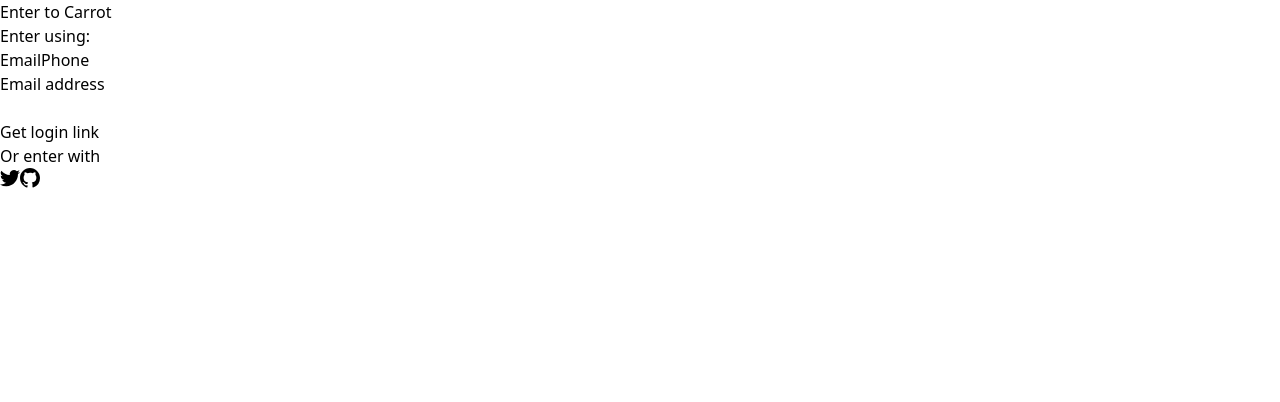
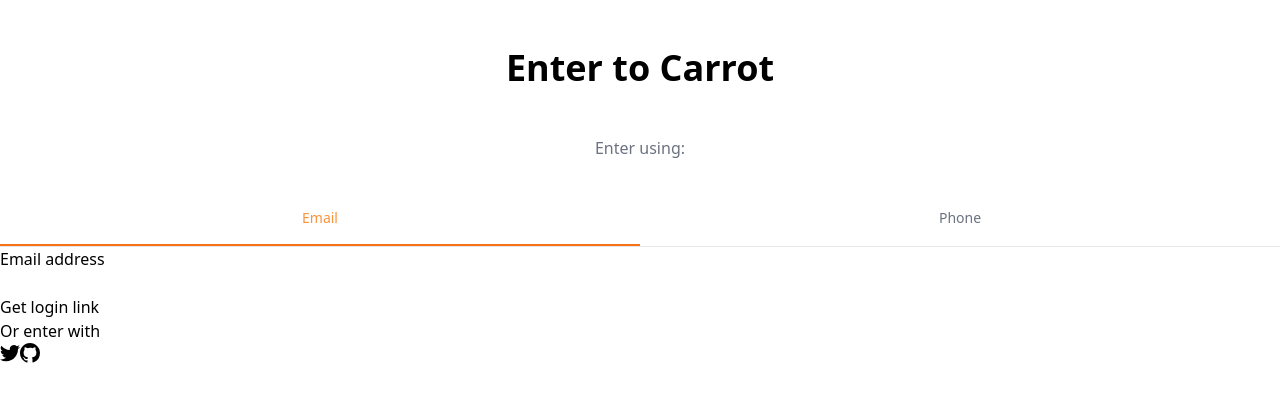
Before and after one commit to joooonis/carrot-market, a Next.js app: page /enter in a window 1280 px wide. Shown: the top 402 px of the page. Built offline with nearby package versions, Linux system fonts and the light colour scheme.

Commit message:
feat : cls utill function tailwind className에 조건부 styling을 할 때 백틱(`) 대신 사용하기 위한 유틸함수입니다.

```diff
--- a/pages/enter.tsx
+++ b/pages/enter.tsx
@@ -1,18 +1,44 @@
 import { useState } from 'react';
+
+function cls(...className: string[]) {
+  return className.join(' ');
+}
 
 export default function Enter() {
   const [method, setMethod] = useState<'email' | 'phone'>('email');
+
   const onEmailClick = () => setMethod('email');
   const onPhoneClick = () => setMethod('phone');
+
   return (
     <div>
-      <h3>Enter to Carrot</h3>
+      <h3 className="text-4xl font-bold text-center py-12">Enter to Carrot</h3>
       <div>
         <div>
-          <h5>Enter using:</h5>
-          <div>
-            <button onClick={onEmailClick}>Email</button>
-            <button onClick={onPhoneClick}>Phone</button>
+          <h5 className="text-gray-500 text-center pb-4">Enter using:</h5>
+          <div className="grid grid-cols-2 border-b w-full mt-8">
+            <button
+              className={cls(
+                'pb-4 font-medium text-sm border-b-2',
+                method === 'email'
+                  ? 'border-orange-500 text-orange-400'
+                  : 'border-transparent hover:text-gray-400 text-gray-500',
+              )}
+              onClick={onEmailClick}
+            >
+              Email
+            </button>
+            <button
+              className={cls(
+                'pb-4 font-medium text-sm border-b-2',
+                method === 'phone'
+                  ? 'border-orange-500 text-orange-400'
+                  : 'border-transparent hover:text-gray-400 text-gray-500',
+              )}
+              onClick={onPhoneClick}
+            >
+              Phone
+            </button>
           </div>
         </div>
         <form>
```
